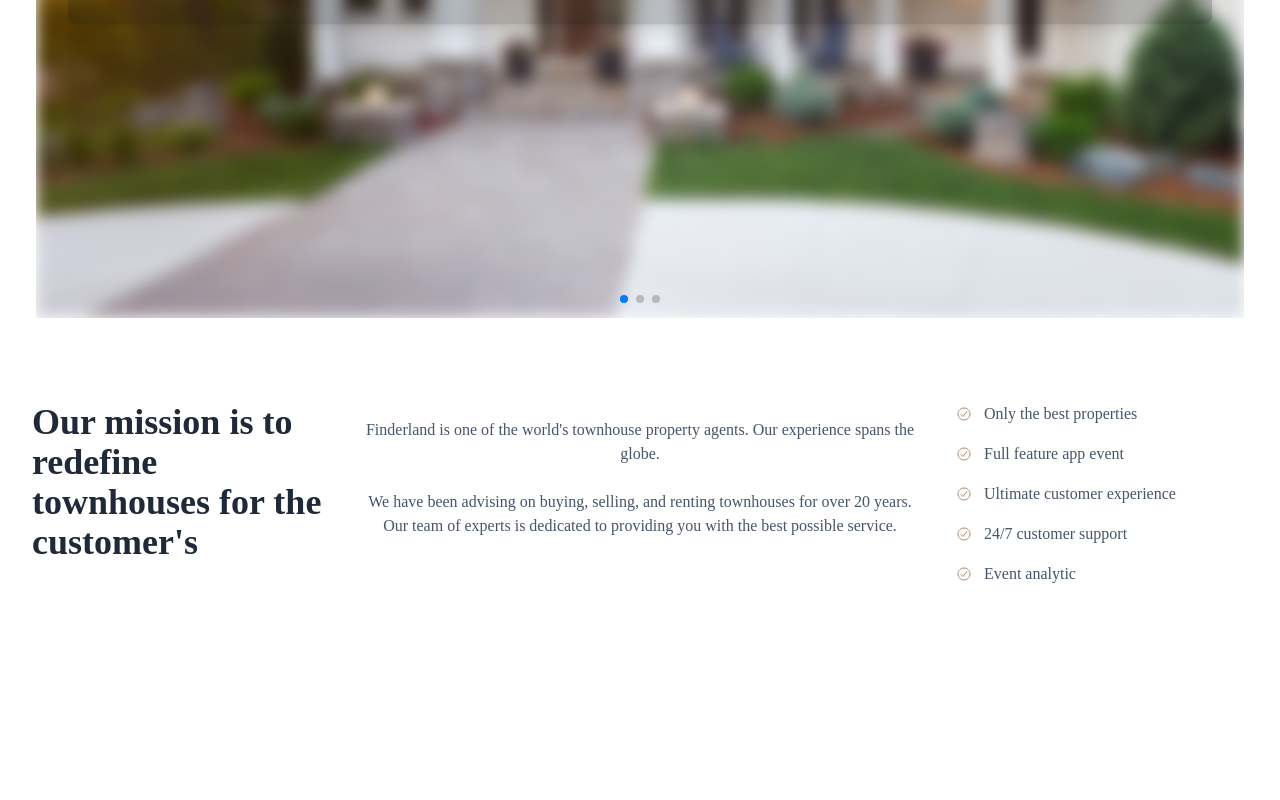
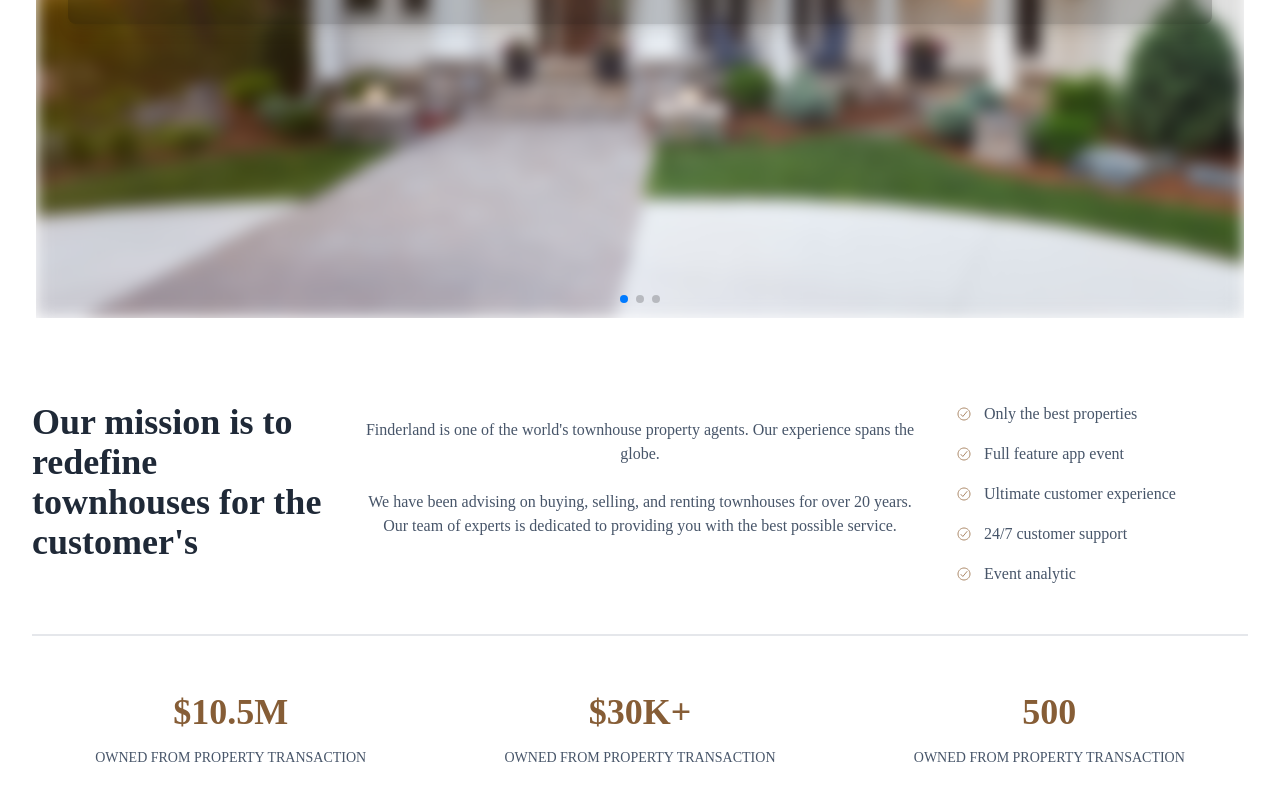
Before and after one commit to FarHan949/urban-nest, a React (Vite) app: page / in a window 1280 px wide. Shown: the part 618-1418 px from the top of the page. Before the commit the page ends 1236 px from the top, so only its background shows below. Built offline with nearby package versions, Linux system fonts and the light colour scheme; grey boxes are pictures that could not be loaded.

Commit message:
added a feature_01 uploaded

```diff
--- a/src/componets/Layout/Banner/Banner.jsx
+++ b/src/componets/Layout/Banner/Banner.jsx
@@ -29,7 +29,7 @@ const Banner = () => {
             alt="Townhouse Banner 1"
           />
           <div className="absolute inset-0 flex flex-col items-center justify-center px-4 sm:px-8">
-            <h2 className="text-3xl sm:text-2xl md:text-4xl font-bold text-black text-center">
+            <h2 className="text-3xl sm:text-2xl md:text-4xl font-bold text-gold text-center">
               Welcome to Your Dream Townhouse!
             </h2>
             <p className="text-sm sm:text-lg md:text-xl mt-10 sm:mt-10 text-white bg-black bg-opacity-20 p-4 sm:p-6 rounded-lg shadow-lg text-center">
@@ -52,7 +52,7 @@ const Banner = () => {
             alt="Townhouse Banner 2"
           />
           <div className="absolute inset-0 flex flex-col items-center justify-center px-4 sm:px-8">
-            <h2 className="text-3xl sm:text-2xl md:text-4xl font-bold text-black text-center">
+            <h2 className="text-3xl sm:text-2xl md:text-4xl font-bold text-gold text-center">
               Discover Your Perfect Home!
             </h2>
             <p className="text-sm sm:text-lg md:text-xl mt-10 sm:mt-10 text-white bg-black bg-opacity-20 p-4 sm:p-6 rounded-lg shadow-lg text-center">
@@ -75,7 +75,7 @@ const Banner = () => {
             alt="Townhouse Banner 3"
           />
           <div className="absolute inset-0 flex flex-col items-center justify-center px-4 sm:px-8">
-            <h2 className="text-3xl sm:text-2xl md:text-4xl font-bold text-black text-center">
+            <h2 className="text-3xl sm:text-2xl md:text-4xl font-bold text-gold text-center">
             Find Your Perfect Place to Call Home
             </h2>
             <p className="text-sm sm:text-lg md:text-xl mt-10 sm:mt-10 text-white bg-black bg-opacity-20 p-4 sm:p-6 rounded-lg shadow-lg text-center">
--- /dev/null
+++ b/src/componets/Layout/Features/Feature_01.jsx
@@ -0,0 +1,76 @@
+import React from 'react';
+import { IoCheckmarkCircleOutline } from "react-icons/io5";
+
+const Feature_01 = () => {
+  return (
+    <div className='m-auto'>
+
+    <div className="grid grid-cols-1 md:grid-cols-8 mt-10 md:mt-20 gap-4 px-4 md:px-0 pb-20 md:pb-12 border-b-2">
+    {/* Left Section */}
+    <div className="md:col-span-2 flex flex-col items-center md:items-start">
+      <p className="text-2xl md:text-4xl font-bold text-center md:text-left">
+        Our mission is to redefine townhouses for the customer's
+      </p>
+    </div>
+
+    {/* Middle Section */}
+    <div className="md:col-span-4">
+      <div className="flex flex-col px-4 md:px-6 py-4 gap-6 text-slate-600">
+        <p>
+          Finderland is one of the world's townhouse property agents. Our
+          experience spans the globe.
+        </p>
+        <p>
+          We have been advising on buying, selling, and renting townhouses
+          for over 20 years. Our team of experts is dedicated to providing
+          you with the best possible service.
+        </p>
+      </div>
+    </div>
+
+    {/* Right Section */}
+    <div className="md:col-span-2 mt-3 md:mt-0">
+      <div className="space-y-4">
+        {[
+          "Only the best properties",
+          "Full feature app event",
+          "Ultimate customer experience",
+          "24/7 customer support",
+          "Event analytic",
+        ].map((text, index) => (
+          <div key={index} className="flex items-center">
+            <IoCheckmarkCircleOutline className="text-LightTaupe mr-3" />
+            <p className="text-slate-600">{text}</p>
+          </div>
+        ))}
+      </div>
+    </div>
+  </div>
+
+  <div className="mt-10 md:mt-14 grid grid-cols-1 md:grid-cols-9 gap-10 md:gap-3 px-4 md:px-0">
+  {/* First Column */}
+  <div className="col-span-3 flex px-10 flex-col justify-center items-center gap-4 text-center md:text-left">
+    <p className="text-4xl text-CoyoteBrown font-bold">$10.5M</p>
+    <p className="text-slate-600 text-sm">OWNED FROM PROPERTY TRANSACTION</p>
+  </div>
+
+  {/* Second Column */}
+  <div className="col-span-3 flex px-10 flex-col justify-center items-center gap-4 text-center md:text-left">
+    <p className="text-4xl text-CoyoteBrown font-bold">$30K+</p>
+    <p className="text-slate-600 text-sm">OWNED FROM PROPERTY TRANSACTION</p>
+  </div>
+
+  {/* Third Column */}
+  <div className="col-span-3 flex px-10 flex-col justify-center items-center gap-4 text-center md:text-left">
+    <p className="text-4xl text-CoyoteBrown font-bold">500</p>
+    <p className="text-slate-600 text-sm">OWNED FROM PROPERTY TRANSACTION</p>
+  </div>
+</div>
+
+
+  </div>
+  );
+};
+
+
+export default Feature_01;
--- /dev/null
+++ b/src/componets/Layout/Features/Feature_02.jsx
@@ -0,0 +1,11 @@
+import React from 'react';
+
+const Feature_02 = () => {
+    return (
+        <div>
+
+        </div>
+    );
+};
+
+export default Feature_02;
--- a/src/componets/Layout/b/B.jsx
+++ /dev/null
@@ -1,27 +0,0 @@
-import React from 'react';
-
-const B = () => {
-  return (
-    <div class="container mx-auto px-4">
-    <div class="flex flex-col md:flex-row items-center justify-between">
-      <div class="text-center md:text-left">
-        <h1 class="text-4xl font-bold mb-4">Our mission is to redefine real estate for the customer's</h1>
-        <p class="text-lg">Finderland is one of the world's leading property agents. Our experience spans the globe.</p>
-        <p class="text-lg">We have been advising on buying, selling and renting property for over 160 years, from country cottages to city centre offices, agricultural land to new-build developments.</p>
-      </div>
-      <div class="mt-8 md:mt-0">
-        <ul class="list-disc space-y-4">
-          <li>Only pay when you publish</li>
-          <li>Full featured event app</li>
-          <li>Unlimited featured use</li>
-          <li>24/7 supports</li>
-          <li>Event analytics</li>
-        </ul>
-      </div>
-    </div>
-  </div>
-
-  );
-};
-
-export default B;
--- a/src/componets/Pages/Home/Home.jsx
+++ b/src/componets/Pages/Home/Home.jsx
@@ -1,56 +1,17 @@
 import React from "react";
 import Banner from "../../Layout/Banner/Banner";
-import { IoCheckmarkCircleOutline } from "react-icons/io5";
+import Feature_01 from "../../Layout/Features/Feature_01";
 
 
 const Home = () => {
-
   return (
-    <div style={{fontFamily: "Poppins sans-serif"}}>
+    <div style={{ fontFamily: "Poppins sans-serif" }}>
       <div className=" mt-3 p-1 ">
-      <Banner/>
+        <Banner />
       </div>
 
-   { /*Features*/}
-
-   <div className="grid grid-cols-1 md:grid-cols-8 mt-10 md:mt-20 gap-4 px-4 md:px-0">
-  {/* Left Section */}
-  <div className="md:col-span-2 flex flex-col items-center md:items-start">
-    <p className="text-2xl md:text-4xl font-bold text-center md:text-left">
-      Our mission is to redefine townhouses for the customer's
-    </p>
-  </div>
-
-  {/* Middle Section */}
-  <div className="md:col-span-4">
-    <div className="flex flex-col px-4 md:px-6 py-4 gap-6 text-slate-600">
-      <p>
-        Finderland is one of the world's townhouse property agents. Our experience spans the globe.
-      </p>
-      <p>
-        We have been advising on buying, selling, and renting townhouses for over 20 years. Our team of experts is dedicated to providing you with the best possible service.
-      </p>
-    </div>
-  </div>
-
-  {/* Right Section */}
-  <div className="md:col-span-2 mt-3 md:mt-0">
-    <div className="space-y-4">
-      {[
-        "Only the best properties",
-        "Full feature app event",
-        "Ultimate customer experience",
-        "24/7 customer support",
-        "Event analytic",
-      ].map((text, index) => (
-        <div key={index} className="flex items-center">
-          <IoCheckmarkCircleOutline className="text-LightTaupe mr-3" />
-          <p className="text-slate-600">{text}</p>
-        </div>
-      ))}
-    </div>
-  </div>
-</div>
+      {/*Features*/}
+      <Feature_01/>
 
 
     </div>
--- a/tailwind.config.js
+++ b/tailwind.config.js
@@ -11,7 +11,8 @@ export default {
         JackoBean: '#3E362E', // Customize with your preferred hex value
         LightTaupe: '#AC8968',
         CoyoteBrown: '#865D36',
-        LiverChestnut: '#93785B'
+        LiverChestnut: '#93785B',
+        gold: '#FFD700',
       },
     },
   },
```
